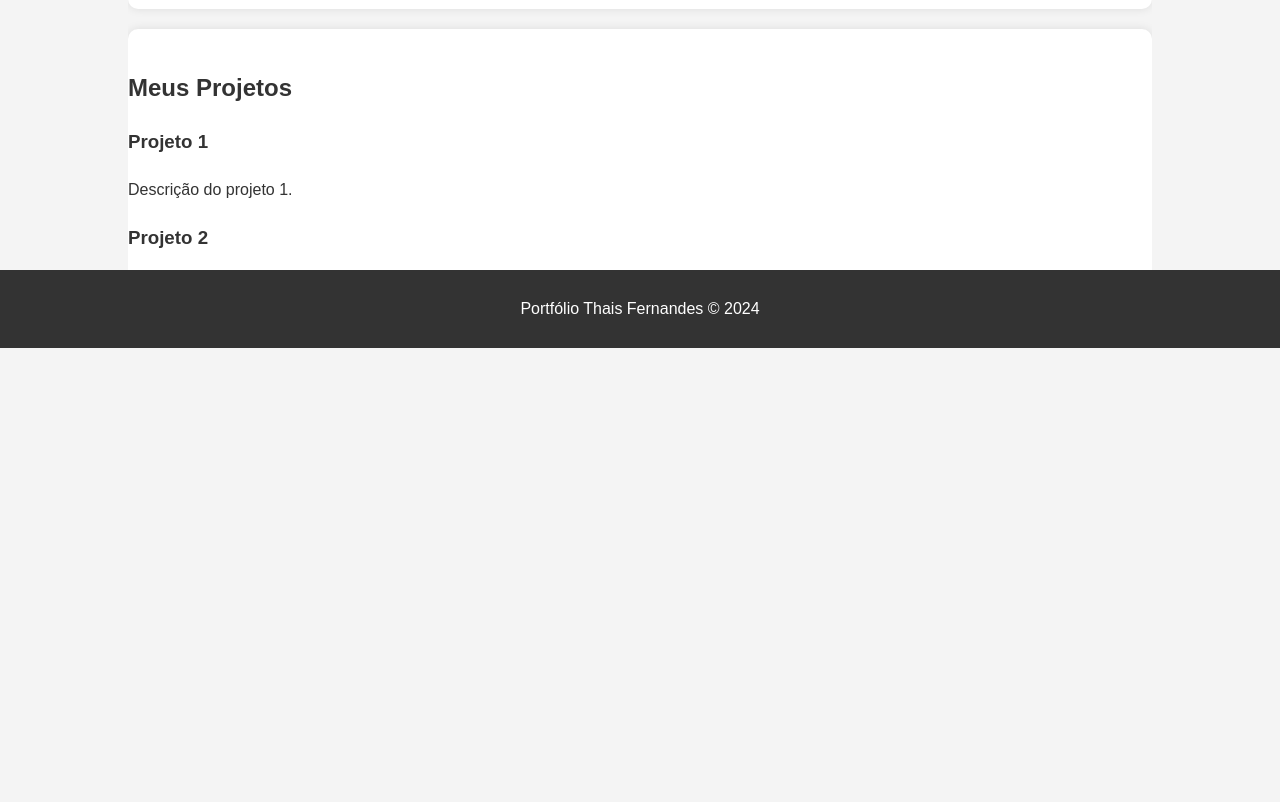
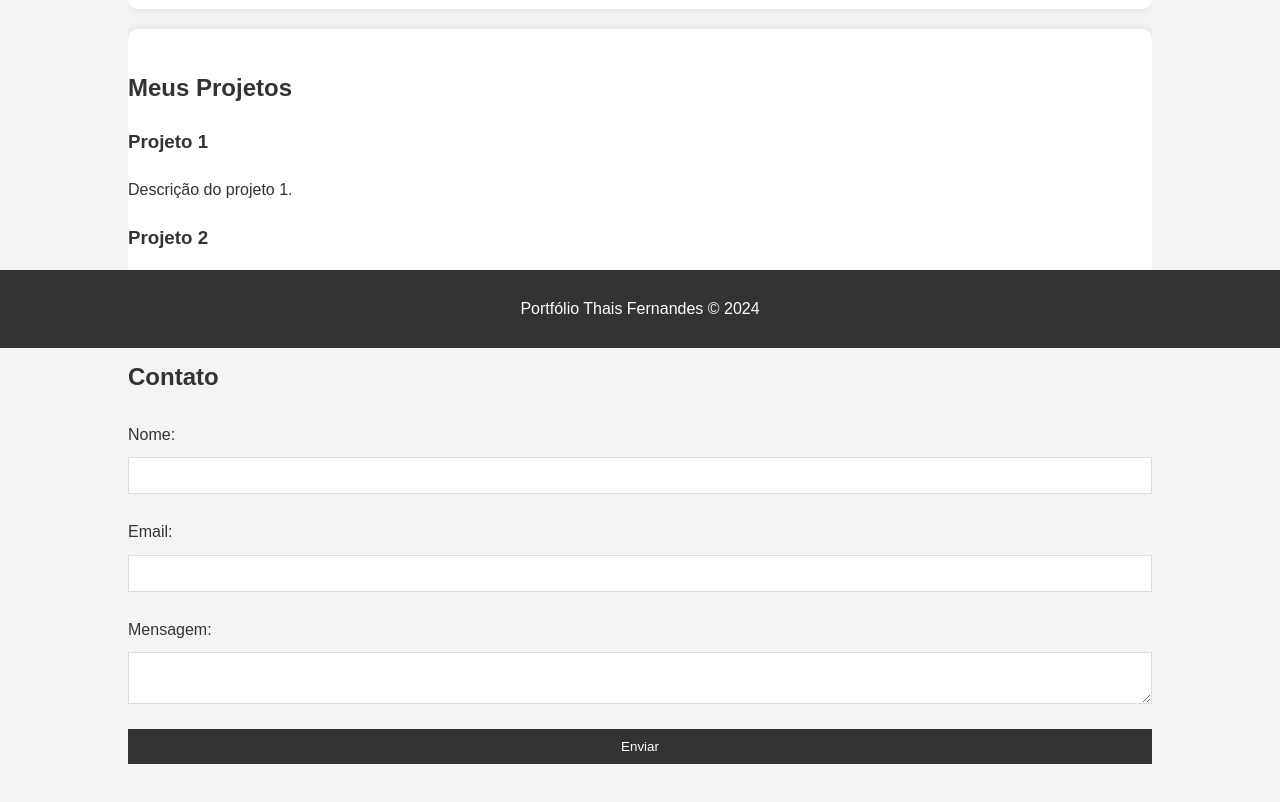
Before and after one commit to thaismfernandes/portfolio, a plain HTML site: page index.html in a window 1280 px wide. Shown: the part 452-1254 px from the top of the page. Before the commit the page ends 810 px from the top, so only its background shows below. Drawn offline with Linux system fonts and the light colour scheme.

Commit message:
Adicionando seção de contato

```diff
--- a/index.html
+++ b/index.html
@@ -40,6 +40,18 @@
                 <p>Descrição do projeto 2.</p>
             </div>
         </section>
+        <section id="contact">
+            <h2>Contato</h2>
+            <form action="https://formspree.io/f/{your-form-id}" method="POST">
+                <label for="name">Nome:</label>
+                <input type="text" id="name" name="name" required>
+                <label for="email">Email:</label>
+                <input type="email" id="email" name="email" required>
+                <label for="message">Mensagem:</label>
+                <textarea id="message" name="message" required></textarea>
+                <button type="submit">Enviar</button>
+            </form>
+        </section>
     </div>
     <footer>
         <p>Portfólio Thais Fernandes &copy; 2024</p>
--- a/styles.css
+++ b/styles.css
@@ -1,3 +1,5 @@
+/* Estilo existente */
+
 body {
     font-family: 'Arial', sans-serif;
     line-height: 1.6;
@@ -80,3 +82,27 @@ footer {
 #contact {
     margin: 20px 0;
 }
+
+/* Novo estilo */
+
+form {
+    display: flex;
+    flex-direction: column;
+}
+
+form label {
+    margin: 5px 0;
+}
+
+form input, form textarea, form button {
+    padding: 10px;
+    margin: 5px 0 20px 0;
+    border: 1px solid #ddd;
+}
+
+form button {
+    background: #333;
+    color: #fff;
+    border: none;
+    cursor: pointer;
+}
```
